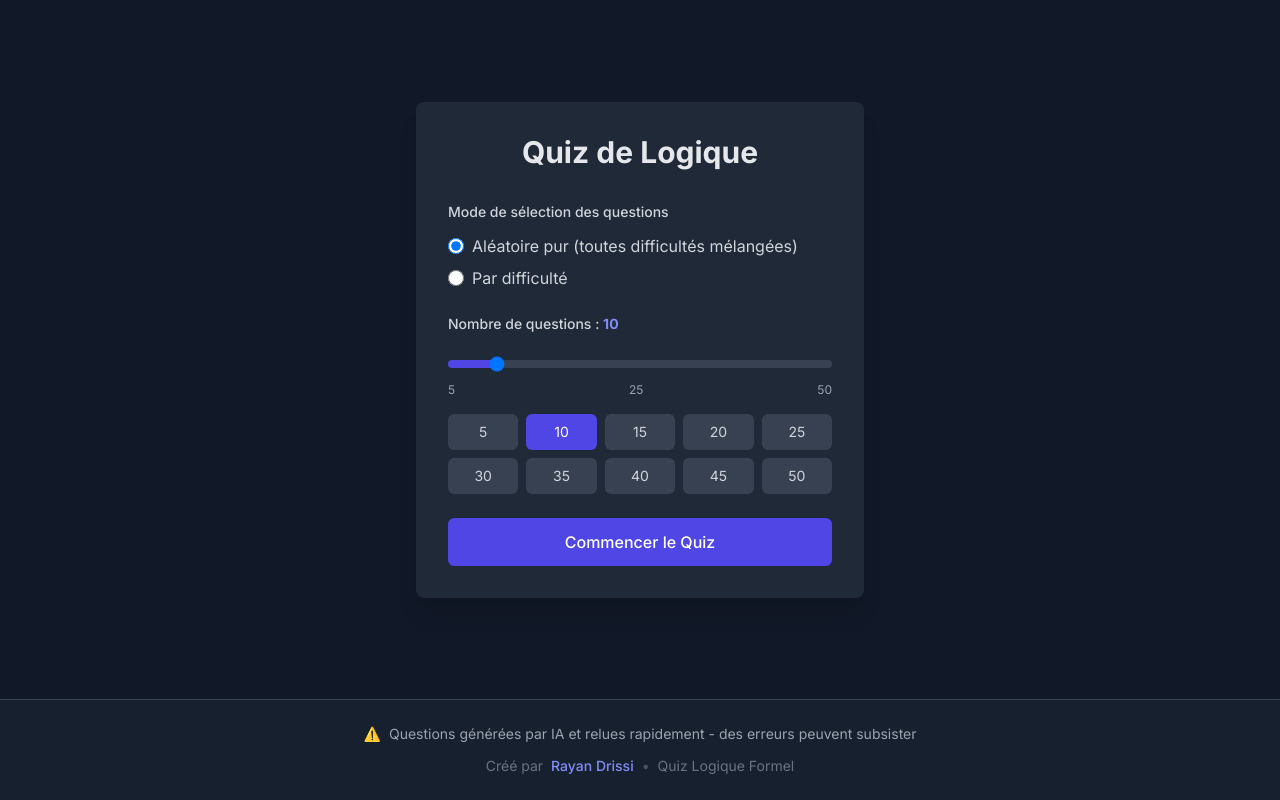
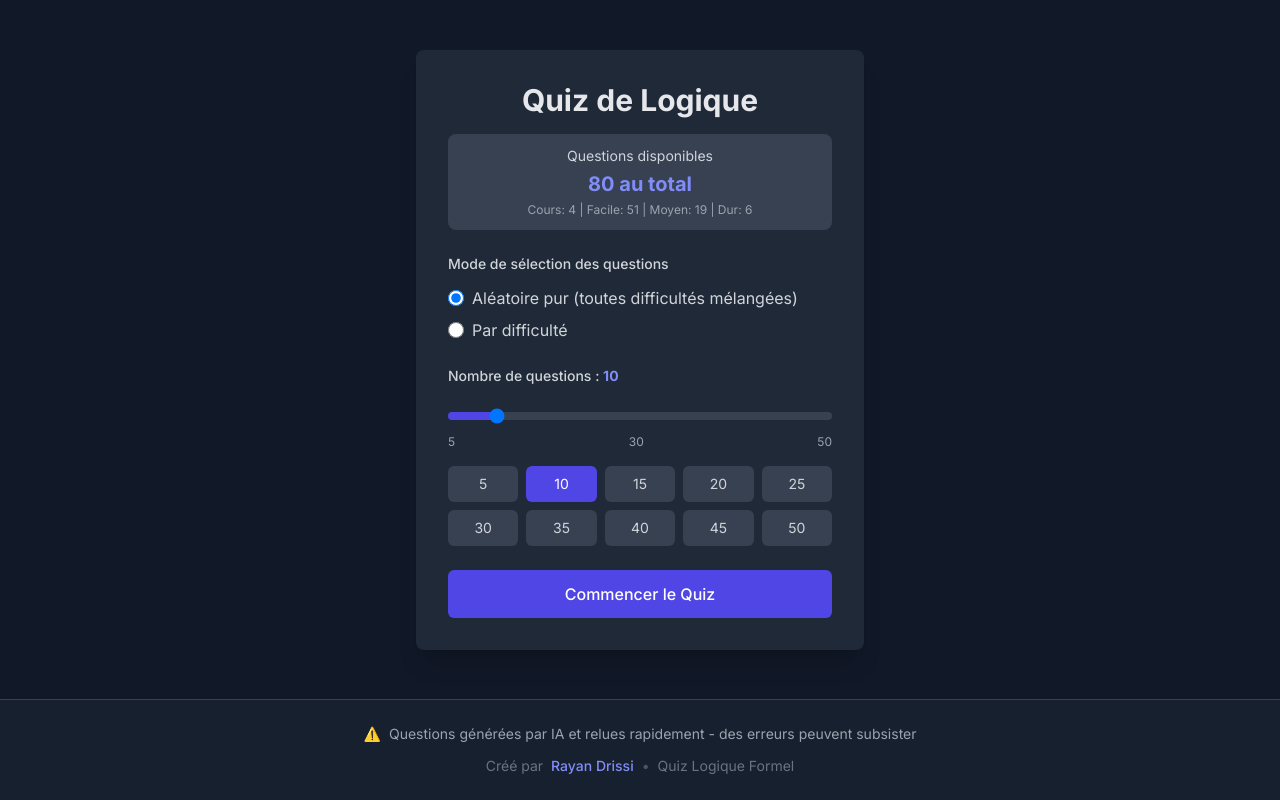
Before and after one commit to Rayandri/quizz-logique-formel, a Next.js app: page / in a window 1280 px wide. Built offline with nearby package versions, Linux system fonts and the light colour scheme.

Commit message:
Enhance QuizConfig component by adding question count calculations and dynamic display of available questions based on selection mode. Implement memoization for performance improvements and update UI to reflect available questions and selection options.

```diff
--- a/components/QuizConfig.tsx
+++ b/components/QuizConfig.tsx
@@ -1,9 +1,9 @@
 "use client"
 
 import type React from "react"
-import { useState } from "react"
+import { useState, useMemo } from "react"
 import Footer from "./Footer"
-import type { DifficultyLevel } from "@/lib/questions"
+import { QUESTIONS, type DifficultyLevel } from "@/lib/questions"
 
 type SelectionMode = "random" | "difficulty"
 
@@ -16,12 +16,42 @@ export default function QuizConfig({ onStart }: QuizConfigProps) {
   const [selectionMode, setSelectionMode] = useState<SelectionMode>("random")
   const [selectedDifficulty, setSelectedDifficulty] = useState<DifficultyLevel>("facile")
 
+  const questionsCount = useMemo(() => {
+    const total = QUESTIONS.length
+    const byDifficulty = {
+      cours: QUESTIONS.filter(q => q.difficulty === "cours").length,
+      facile: QUESTIONS.filter(q => q.difficulty === "facile").length,
+      moyen: QUESTIONS.filter(q => q.difficulty === "moyen").length,
+      dur: QUESTIONS.filter(q => q.difficulty === "dur").length,
+    }
+    return { total, byDifficulty }
+  }, [])
+
+  const availableQuestions = useMemo(() => {
+    if (selectionMode === "random") {
+      return questionsCount.total
+    }
+    return questionsCount.byDifficulty[selectedDifficulty]
+  }, [selectionMode, selectedDifficulty, questionsCount])
+
+  const maxSelectableQuestions = Math.min(50, availableQuestions)
+  const questionOptions = useMemo(() => {
+    const options = [5, 10, 15, 20, 25, 30, 35, 40, 45, 50]
+    return options.filter(option => option <= maxSelectableQuestions)
+  }, [maxSelectableQuestions])
+
+  // Ajuster numQuestions si nécessaire
+  useMemo(() => {
+    if (numQuestions > maxSelectableQuestions) {
+      setNumQuestions(Math.min(questionOptions[questionOptions.length - 1] || 5, maxSelectableQuestions))
+    }
+  }, [numQuestions, maxSelectableQuestions, questionOptions])
+
   const handleSubmit = (e: React.FormEvent<HTMLFormElement>) => {
     e.preventDefault()
     onStart(numQuestions, selectionMode, selectionMode === "difficulty" ? selectedDifficulty : undefined)
   }
 
-  const questionOptions = [5, 10, 15, 20, 25, 30, 35, 40, 45, 50]
   const difficulties: { value: DifficultyLevel; label: string; color: string }[] = [
     { value: "cours", label: "Cours", color: "bg-blue-600" },
     { value: "facile", label: "Facile", color: "bg-green-600" },
@@ -33,7 +63,25 @@ export default function QuizConfig({ onStart }: QuizConfigProps) {
     <div className="min-h-screen bg-gray-900 flex flex-col">
       <div className="flex-1 flex items-center justify-center p-4">
         <div className="bg-gray-800 rounded-lg shadow-xl p-8 w-full max-w-md">
-        <h1 className="text-3xl font-bold text-gray-200 text-center mb-8">Quiz de Logique</h1>
+        <h1 className="text-3xl font-bold text-gray-200 text-center mb-4">Quiz de Logique</h1>
+
+        {/* Affichage du nombre total de questions */}
+        <div className="text-center mb-6 p-3 bg-gray-700 rounded-lg">
+          <div className="text-sm text-gray-300 mb-1">Questions disponibles</div>
+          <div className="text-xl font-bold text-indigo-400">
+            {selectionMode === "random" ? (
+              <span>{questionsCount.total} au total</span>
+            ) : (
+              <span>{availableQuestions} en {difficulties.find(d => d.value === selectedDifficulty)?.label}</span>
+            )}
+          </div>
+          {selectionMode === "random" && (
+            <div className="text-xs text-gray-400 mt-1">
+              Cours: {questionsCount.byDifficulty.cours} | Facile: {questionsCount.byDifficulty.facile} |
+              Moyen: {questionsCount.byDifficulty.moyen} | Dur: {questionsCount.byDifficulty.dur}
+            </div>
+          )}
+        </div>
 
         <form onSubmit={handleSubmit} className="space-y-6">
           {/* Mode de sélection */}
@@ -85,7 +133,8 @@ export default function QuizConfig({ onStart }: QuizConfigProps) {
                         : "bg-gray-700 text-gray-300 hover:bg-gray-600"
                     }`}
                   >
-                    {diff.label}
+                    <span>{diff.label}</span>
+                    <span className="ml-1 text-xs opacity-75">({questionsCount.byDifficulty[diff.value]})</span>
                   </button>
                 ))}
               </div>
@@ -95,8 +144,13 @@ export default function QuizConfig({ onStart }: QuizConfigProps) {
           <div>
             <label htmlFor="numQuestions" className="block text-sm font-medium text-gray-300 mb-4">
               Nombre de questions : <span className="text-indigo-400 font-bold">{numQuestions}</span>
+              {availableQuestions < 50 && (
+                <span className="text-yellow-400 text-xs ml-2">(max {availableQuestions} disponibles)</span>
+              )}
             </label>
 
+            {questionOptions.length > 1 && (
+              <>
                 <div className="relative">
                   <input
                     type="range"
@@ -113,9 +167,9 @@ export default function QuizConfig({ onStart }: QuizConfigProps) {
                   />
 
                   <div className="flex justify-between text-xs text-gray-400 mt-2">
-                <span>5</span>
-                <span>25</span>
-                <span>50</span>
+                    <span>{questionOptions[0]}</span>
+                    {questionOptions.length > 2 && <span>{questionOptions[Math.floor(questionOptions.length / 2)]}</span>}
+                    <span>{questionOptions[questionOptions.length - 1]}</span>
                   </div>
                 </div>
 
@@ -133,13 +187,24 @@ export default function QuizConfig({ onStart }: QuizConfigProps) {
                     </button>
                   ))}
                 </div>
+              </>
+            )}
+
+            {questionOptions.length <= 1 && (
+              <div className="text-center p-4 bg-gray-700 rounded-lg">
+                <span className="text-gray-300">
+                  {availableQuestions === 0 ? "Aucune question disponible" : `${availableQuestions} question${availableQuestions > 1 ? 's' : ''} disponible${availableQuestions > 1 ? 's' : ''}`}
+                </span>
+              </div>
+            )}
           </div>
 
           <button
             type="submit"
-            className="w-full bg-indigo-600 hover:bg-indigo-500 text-white font-medium py-3 px-4 rounded-md transition-colors duration-200 focus:outline-none focus:ring-2 focus:ring-indigo-500 focus:ring-offset-2 focus:ring-offset-gray-800"
+            disabled={availableQuestions === 0}
+            className="w-full bg-indigo-600 hover:bg-indigo-500 disabled:bg-gray-600 disabled:cursor-not-allowed text-white font-medium py-3 px-4 rounded-md transition-colors duration-200 focus:outline-none focus:ring-2 focus:ring-indigo-500 focus:ring-offset-2 focus:ring-offset-gray-800"
           >
-            Commencer le Quiz
+            {availableQuestions === 0 ? "Aucune question disponible" : "Commencer le Quiz"}
           </button>
         </form>
         </div>
```
Lines whose indentation alone changed are shown as unchanged.
